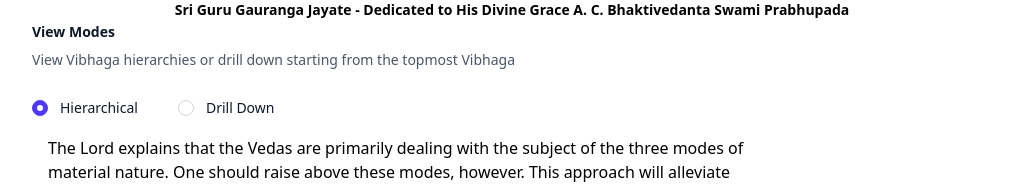
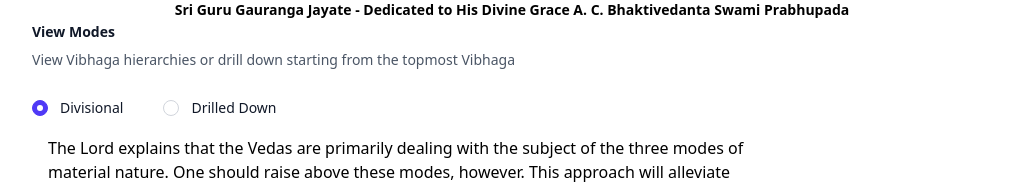
Before and after one commit to gaurahari-dasa/train-bg, a Vue app: page / in a window 1280 px wide. Shown: the top 186 px of the page, without its empty margins (128-1151 px from the left). Built offline with nearby package versions, Linux system fonts and the light colour scheme.

Commit message:
Hierarchical renamed to Divisional, Haribol

```diff
--- a/src/App.vue
+++ b/src/App.vue
@@ -17,12 +17,12 @@ const mode = ref('hierarchical');
         description="View Vibhaga hierarchies or drill down starting from the topmost Vibhaga" name="view-method"
         @changed="mode = $event" :views="[
           {
-            caption: 'Hierarchical',
-            id: 'hierarchical',
+            caption: 'Divisional',
+            id: 'divisional',
           },
           {
-            caption: 'Drill Down',
-            id: 'drilldown',
+            caption: 'Drilled Down',
+            id: 'drilled-down',
           },
         ]" />
     </div>
--- a/src/components/Vibhaga.vue
+++ b/src/components/Vibhaga.vue
@@ -8,8 +8,8 @@ const props = defineProps(['train', 'caption', 'description', 'hidden', 'mode'])
 const expanded = ref();
 const childHidden = ref();
 watch(() => props.mode, function(mode) {
-    expanded.value = mode === 'drilldown';
-    childHidden.value = mode === 'drilldown';
+    expanded.value = mode === 'drilled-down';
+    childHidden.value = mode === 'drilled-down';
 }, {
     immediate: true,
 });
```
